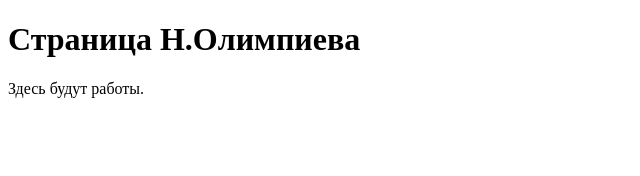
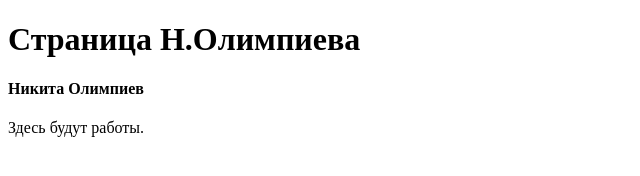
Before and after one commit to chiziwe-2-0/chiziwe-2-0.github.io, a plain HTML site: page index.html in a window 1280 px wide. Shown: the whole page, without its empty margins (0-640 px from the left). Drawn offline with Linux system fonts and the light colour scheme.

Commit message:
Update index.html

```diff
--- a/index.html
+++ b/index.html
@@ -2,6 +2,7 @@
 <html>
 <body>
 <h1>Страница Н.Олимпиева</h1>
+<h4 id="author" title="GossJS">Никита Олимпиев</h4>
 <p>Здесь будут работы.</p>
 </body>
 </html>
```
